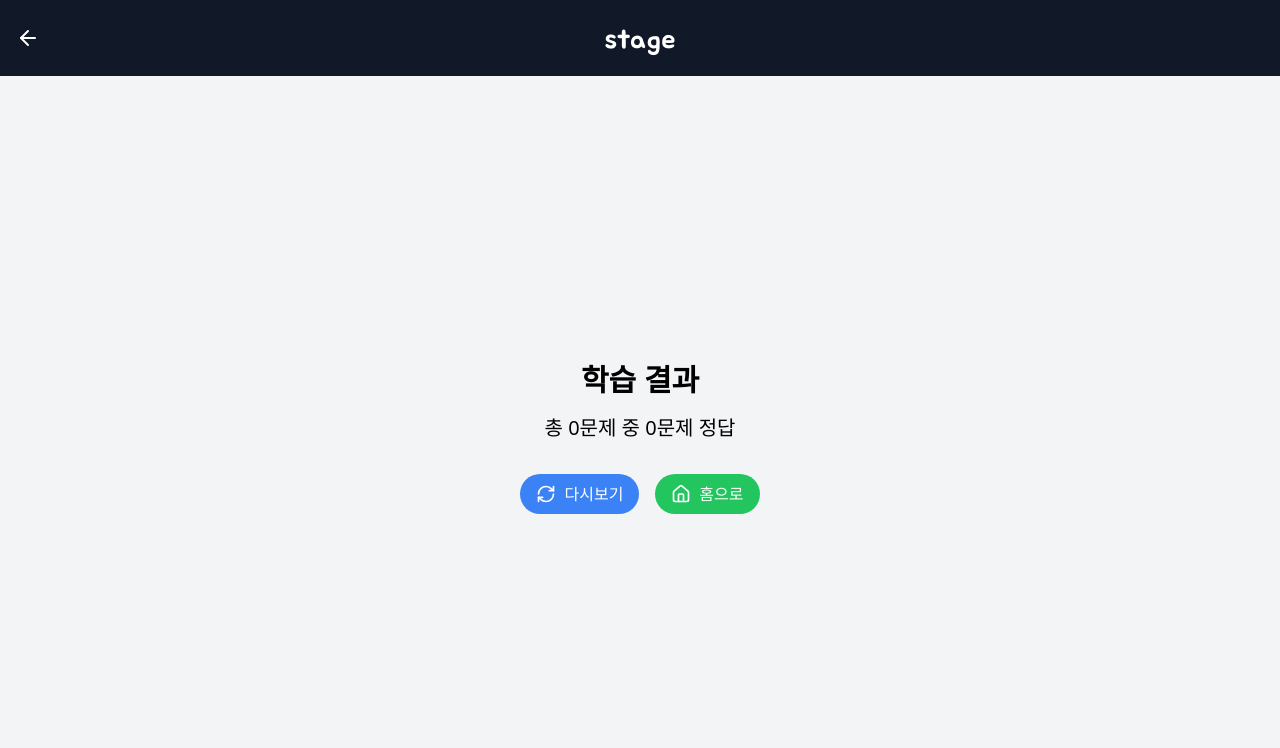
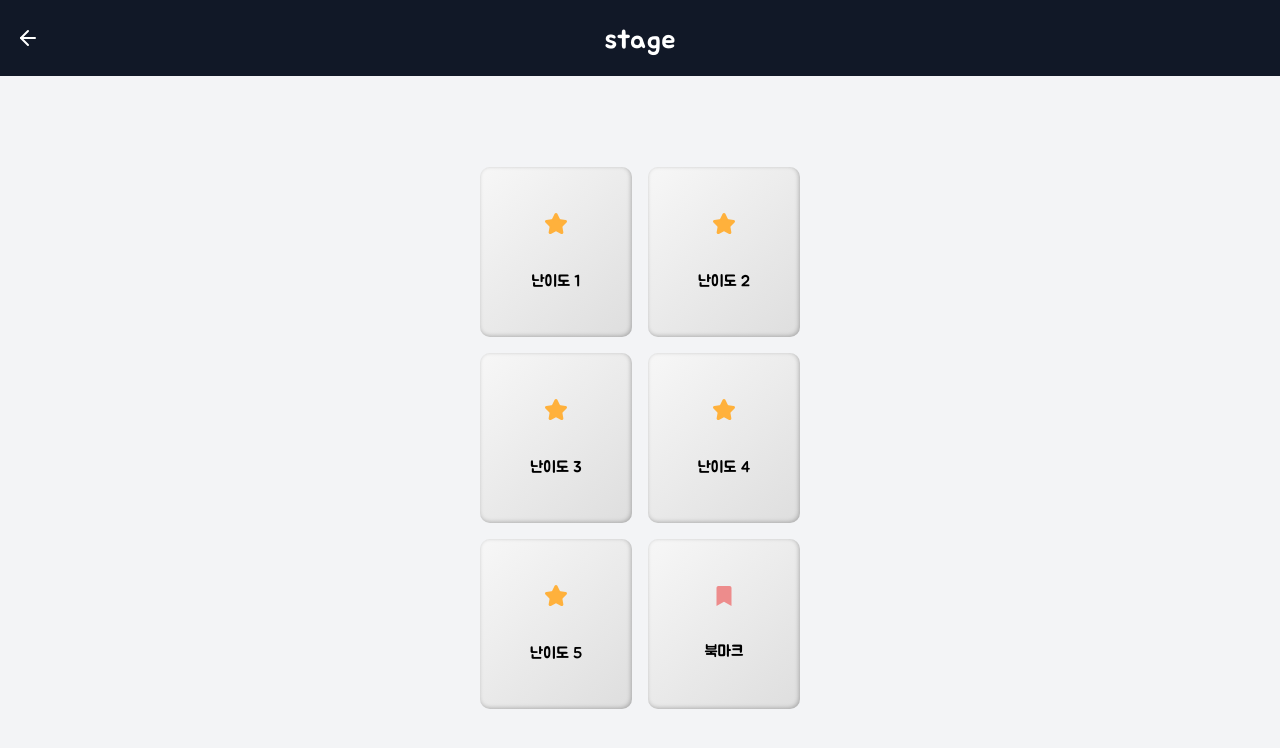
Before and after one commit to kimsearch/engdoit-browser, a Next.js app: page / in a window 1280 px wide. Shown: the top 748 px of the page. Built offline with nearby package versions, Linux system fonts and the light colour scheme.

Commit message:
작업중 2

```diff
--- a/app/component/Header.tsx
+++ b/app/component/Header.tsx
@@ -10,7 +10,9 @@ const Header = ({ difficulty }: { difficulty: Difficulty }): ReactElement => {
       {difficulty == 0 ? (
         <p style={{ fontFamily: "BMJUA", fontSize: 29 }}>stage</p>
       ) : (
-        <Star className="w-6 h-6 text-yellow-400 fill-current" />
+        <div style={{ height: 43.5 }} className="flex items-center">
+          <Star className="w-6 h-6 text-yellow-400 fill-current" />
+        </div>
       )}
     </header>
   );
--- a/app/component/Home.tsx
+++ b/app/component/Home.tsx
@@ -1,6 +1,8 @@
 "use client";
 import { ReactElement } from "react";
 import { Difficulty, Screen } from "../page";
+import { Star } from "lucide-react";
+import { FaBookmark } from "react-icons/fa";
 
 const Home = ({
   screen,
@@ -11,23 +13,34 @@ const Home = ({
 }): ReactElement => {
   return screen === "home" ? (
     <div className="flex-1 flex flex-col items-center justify-center p-4">
-      <h1 className="text-3xl font-bold mb-8">영단어 학습</h1>
-      <div className="grid grid-cols-2 gap-4 w-full max-w-sm">
-        {([1, 2, 3, 4, 5] as Difficulty[]).map((level) => (
-          <button
+      <div className="grid grid-cols-2 gap-4 w-full" style={{ maxWidth: 320 }}>
+        {([1, 2, 3, 4, 5, -1] as Difficulty[]).map((level) => (
+          <StageButton
             key={level}
-            className="py-3 px-6 bg-white rounded-full text-center border-2 border-gray-300 hover:bg-gray-50"
+            label={level === -1 ? "북마크" : `난이도 ${level}`}
+            icon={
+              level === -1 ? (
+                <div className="flex justify-center">
+                  <FaBookmark
+                    color="rgb(237 140 140)"
+                    style={{ width: 20, height: 20 }}
+                  />
+                </div>
+              ) : (
+                <div className="flex justify-center">
+                  <Star
+                    className="w-6 h-6 text-yellow-400 fill-current "
+                    style={{
+                      width: 24,
+                      color: "#ffb13c",
+                    }}
+                  />
+                </div>
+              )
+            }
             onClick={() => startQuiz(level)}
-          >
-            난이도 {level}
-          </button>
+          />
         ))}
-        <button
-          className="py-3 px-6 bg-white rounded-full text-center border-2 border-gray-300 hover:bg-gray-50 col-span-2"
-          onClick={() => startQuiz(-1)}
-        >
-          북마크 단어
-        </button>
       </div>
     </div>
   ) : (
@@ -36,3 +49,29 @@ const Home = ({
 };
 
 export default Home;
+
+const StageButton = ({
+  label,
+  icon,
+  onClick,
+}: {
+  label: string;
+  icon: ReactElement;
+  onClick;
+}) => (
+  <button
+    className="py-3 px-6 text-center hover:bg-gray-50"
+    style={{
+      height: 170,
+      borderRadius: 10,
+      background: "linear-gradient(-42deg, rgb(222 222 222), rgb(247 247 247))",
+      boxShadow: "inset -1px -1px 4px rgba(0,0,0,0.25)",
+    }}
+    onClick={onClick}
+  >
+    <div className="flex justify-center">{icon}</div>
+    <p className="mt-8" style={{ fontFamily: "BMJUA" }}>
+      {label}
+    </p>
+  </button>
+);
--- a/app/page.tsx
+++ b/app/page.tsx
@@ -11,8 +11,8 @@ export type Screen = "home" | "quiz" | "results";
 export type Difficulty = -1 | 0 | 1 | 2 | 3 | 4 | 5; // 0은 홈화면과 같이 난이도가 필요없는 상태 -1은 북마크 단어!
 
 export default function WordQuiz() {
-  // const [screen, setScreen] = useState<Screen>("home");
-  const [screen, setScreen] = useState<Screen>("results");
+  const [screen, setScreen] = useState<Screen>("home");
+  // const [screen, setScreen] = useState<Screen>("results");
   const [difficulty, setDifficulty] = useState<Difficulty>(0);
   const [currentWordIndex, setCurrentWordIndex] = useState(0);
   const [timeLeft, setTimeLeft] = useState(2);
@@ -37,7 +37,7 @@ export default function WordQuiz() {
   }, [timeLeft, selectedAnswer, screen]);
 
   const goToNextWord = () => {
-    if (currentWordIndex + 1 < wordSets[difficulty].length) {
+    if (currentWordIndex + 1 < wordSets[difficulty]?.length) {
       setCurrentWordIndex((prevIndex) => prevIndex + 1);
       setTimeLeft(2);
       setSelectedAnswer(null);
--- a/package.json
+++ b/package.json
@@ -12,7 +12,8 @@
     "lucide-react": "^0.447.0",
     "next": "14.2.14",
     "react": "^18",
-    "react-dom": "^18"
+    "react-dom": "^18",
+    "react-icons": "5.3.0"
   },
   "devDependencies": {
     "@types/node": "^20",
```
Also changed, not shown: 1 other file (tests, documents, lock files or other folders).
